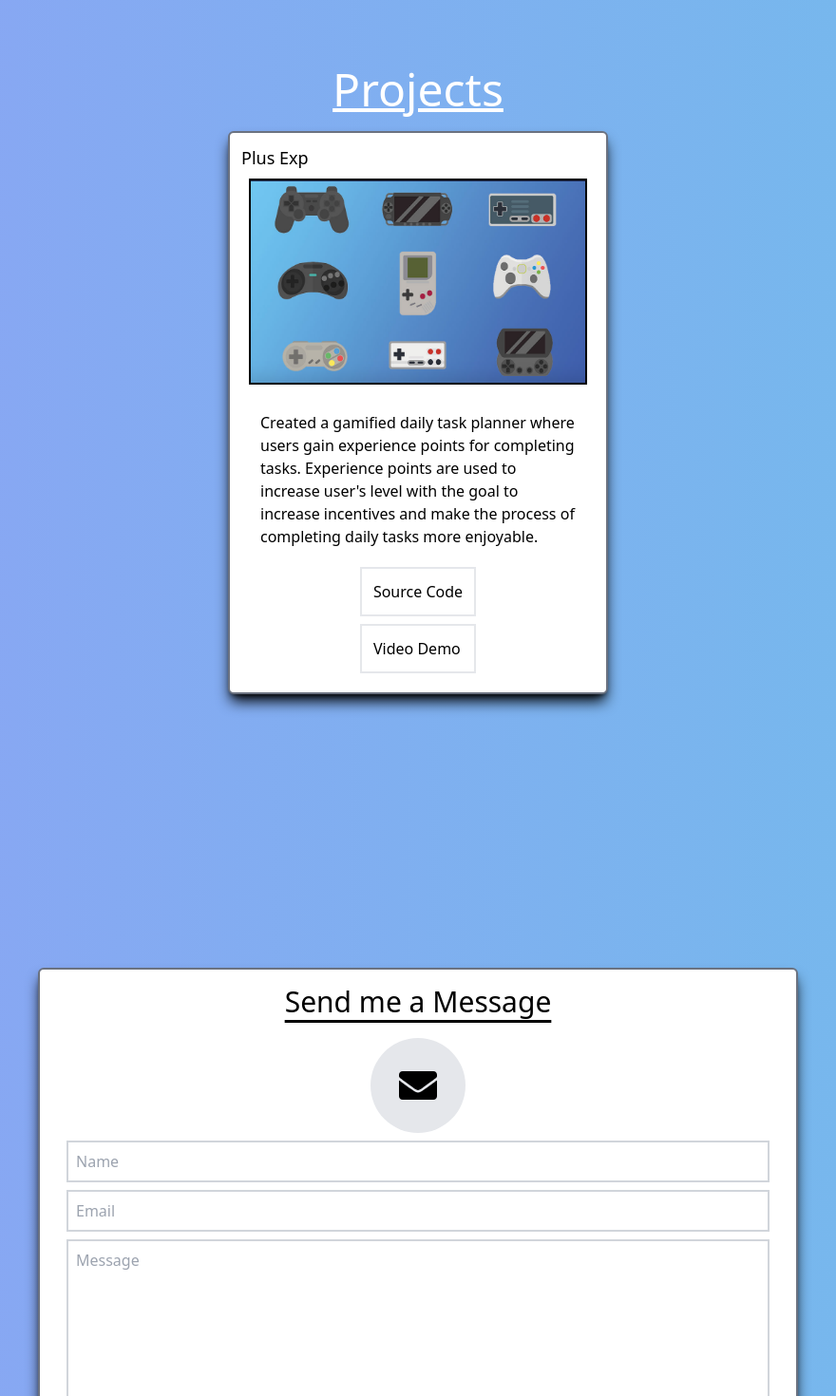
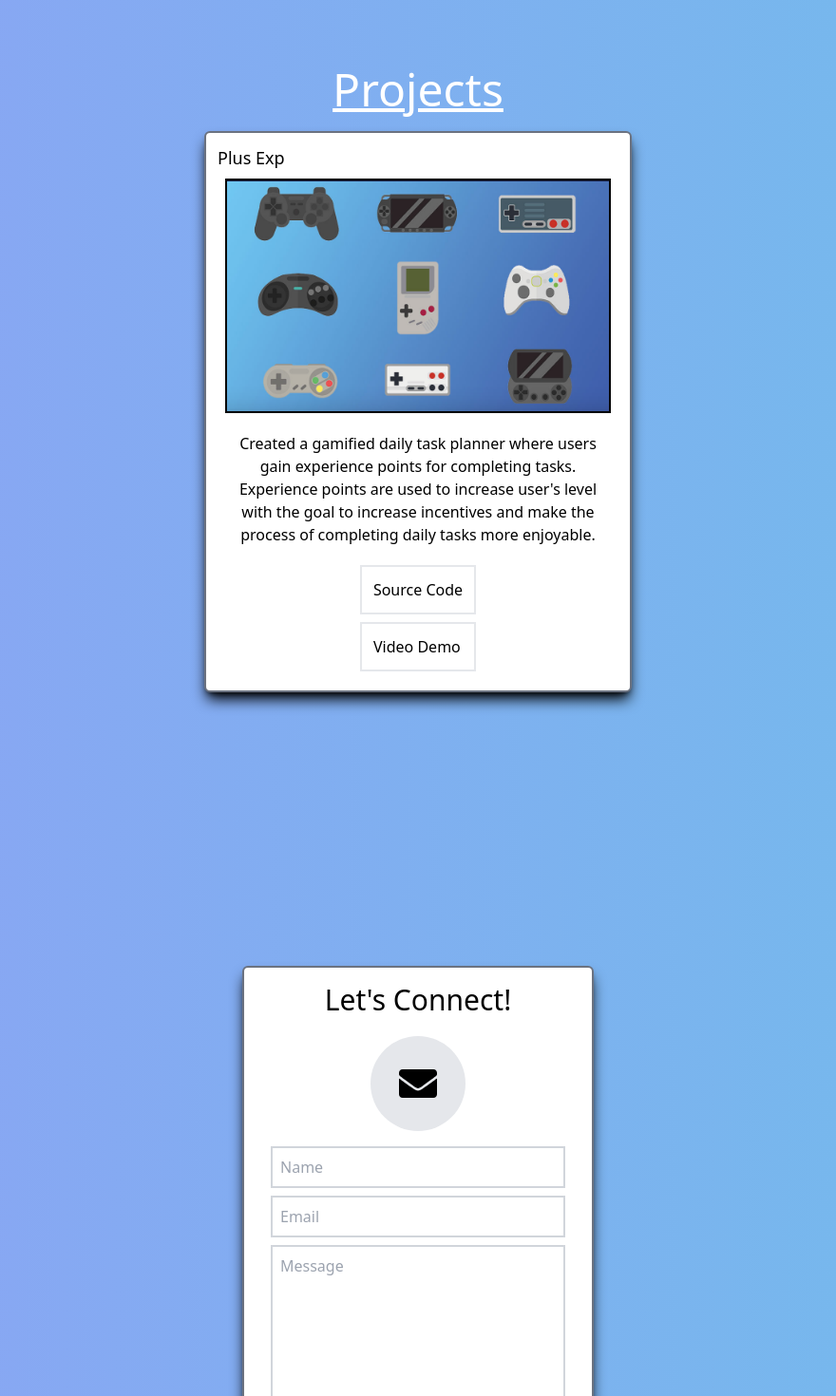
Before and after one commit to hennconnor/Portfolio, a React (Create React App) app: page / in a window 1280 px wide. Shown: the part 2200-3670 px from the top of the page at 95% size, without its empty margins (200-1080 px from the left). Built offline with nearby package versions, Linux system fonts and the light colour scheme.

Commit message:
improved project and contact page for smaller screen

```diff
--- a/src/components/Contact.js
+++ b/src/components/Contact.js
@@ -12,9 +12,9 @@ const Contact = () => {
     return (
         <div name='contact' className="flex flex-col justify-center items-center mb-20 font-poppins">
 
-            <div className='flex flex-col justify-center items-center w-[85%] max-h-[600px] max-w-[800px] bg-white rounded-md border-2 border-gray-500 shadow-black shadow-lg  px-5 py-4'>
-                <h1 className='text-3xl text-center mb-5 underline underline-offset-8'>Send me a Message</h1>
-                <div className='flex justify-center items-center bg-gray-200 rounded-full w-[100px] h-[100px] text-black'><FaEnvelope size={40} /></div>
+            <div className='flex flex-col justify-center items-center max-h-[600px] min-w-[370px] mx-1 max-w-[800px] bg-white rounded-md border-2 border-gray-500 shadow-black shadow-lg  px-5 py-4'>
+                <h1 className='text-3xl text-center mb-5'>Let's Connect!</h1>
+                <div className='flex justify-center items-center bg-gray-200 rounded-full w-[100px] h-[100px] text-black mb-2'><FaEnvelope size={40} /></div>
                 <form ref={myRef} className='flex flex-col p-2 w-full text-black' action='https://getform.io/f/cb6288aa-aa41-4da0-a612-e3f677d74712' method="POST">
                     <input className='p-2 border-gray-300 border-solid border-2' type='text' placeholder='Name' name='name' required></input>
                     <input className='my-2 p-2 border-gray-300 border-solid border-2' type='email' placeholder='Email' name='email' required></input>
--- a/src/components/Projects.js
+++ b/src/components/Projects.js
@@ -7,10 +7,10 @@ const Projects = () => {
                 <p className=' text-white text-5xl mb-5 underline underline-offset-2'>Projects</p>
                 <div className='flex flex-wrap justify-evenly'>
 
-                    <div className='bg-white rounded-md border-2 border-gray-500 flex flex-col max-w-[400px] max-h-[750px] shadow-lg shadow-black p-3'>
+                    <div className='bg-white rounded-md border-2 border-gray-500 flex flex-col max-w-[450px] min-w-[370px] mx-1 max-h-[600px] shadow-lg shadow-black p-3'>
                         <p className='text-lg'>Plus Exp</p>
-                        <img className='border-2 border-black m-2' src={PlusExpPic} alt='Plus Exp Project' />
-                        <p className='justify-center p-5'>Created a gamified daily task planner where users gain experience points for completing tasks. Experience points are used to increase user's level with the goal to increase incentives and make the process of completing daily tasks more enjoyable.</p>
+                        <img className='border-2 border-black mt-2 mx-2' src={PlusExpPic} alt='Plus Exp Project' />
+                        <p className='justify-center p-5 text-center'>Created a gamified daily task planner where users gain experience points for completing tasks. Experience points are used to increase user's level with the goal to increase incentives and make the process of completing daily tasks more enjoyable.</p>
                         <a className='min-w-[122px] self-center justify-self-center border-2 p-3 hover:bg-gray-100 hover:rounded-md duration-50' href='https://github.com/hennconnor/PlusExp' target='_blank' rel='noopener noreferrer'>Source Code</a>
                         <a className='my-2 min-w-[122px] self-center justify-self-center border-2 p-3 hover:bg-gray-100 hover:rounded-md duration-50' href=' https://www.loom.com/share/da5e1f9b808c48148f4f182f2965b9e4?sid=d57d85a0-c89a-4cc7-a31f-b2a45eb2f552' target='_blank' rel='noopener noreferrer'>Video Demo</a>
                     </div>
```
